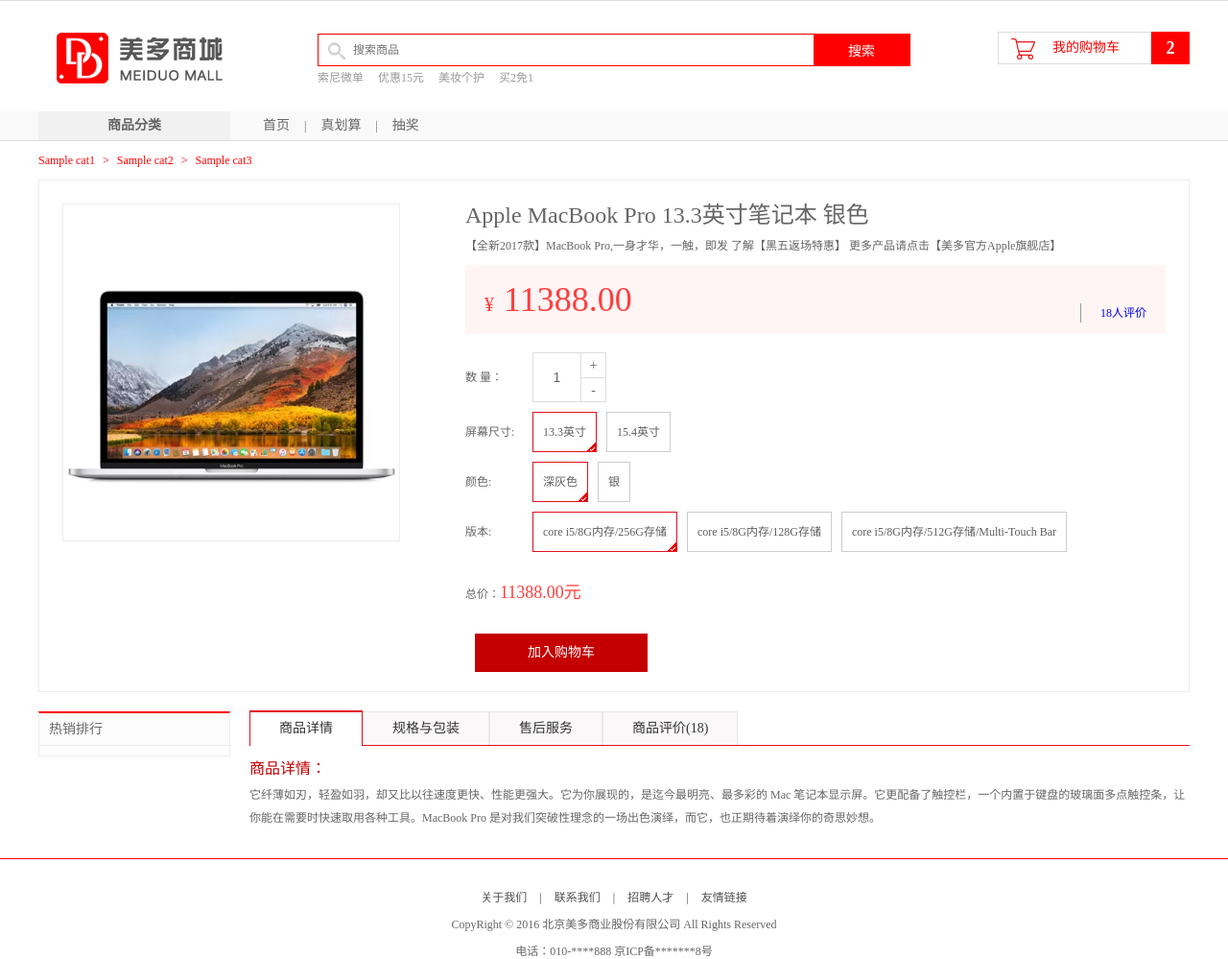
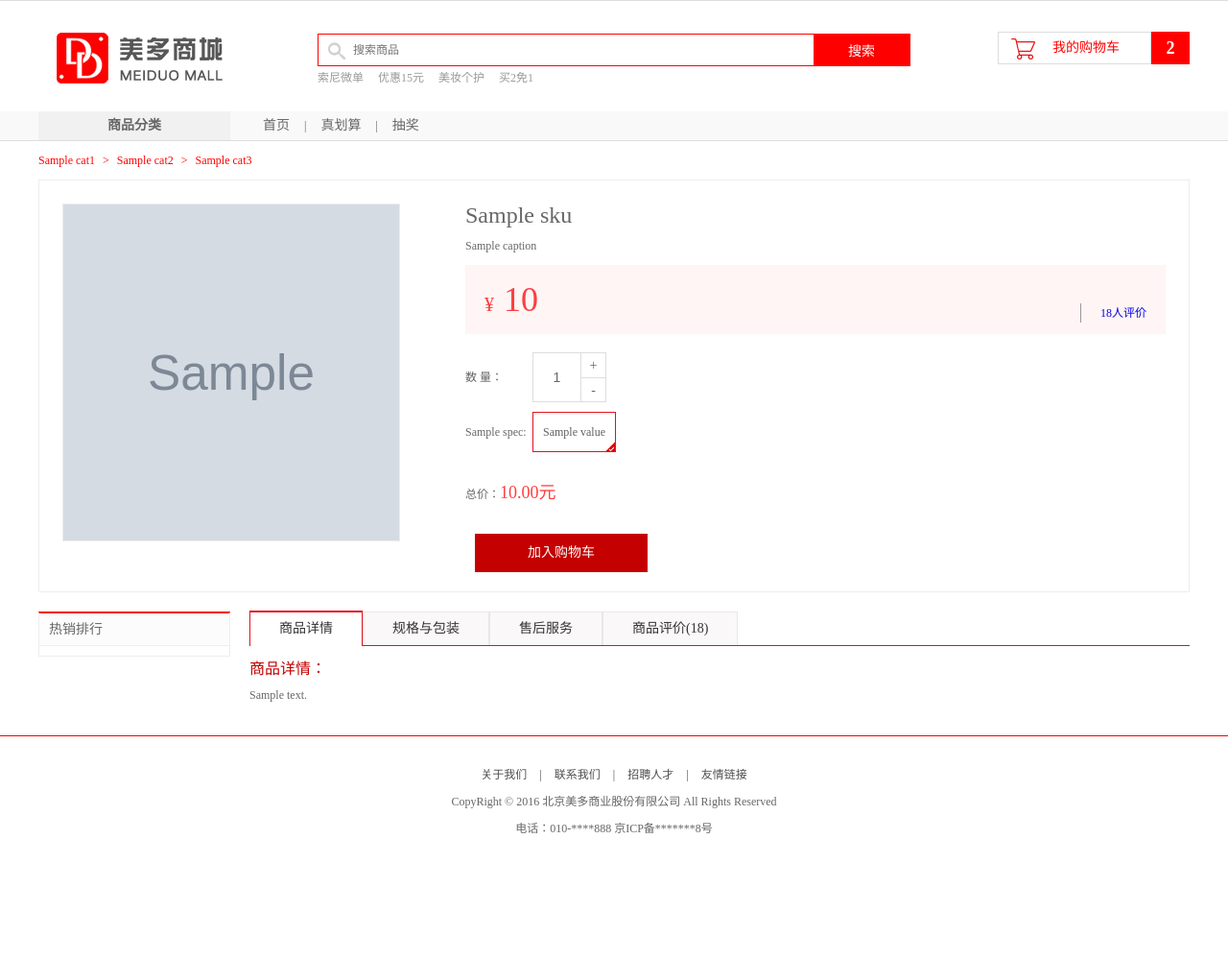
Before and after one commit to lisa530/meiduo, a Python web app: template meiduo_mall/meiduo_mall/templates/detail.html in a window 1280 px wide. Shown: the part 29-1028 px from the top of the page at 96% size. After the commit the page ends 897 px from the top, so only its background shows below. Run offline with Jinja, Linux system fonts and the light colour scheme; the template is opened without the code that fills it: most values are stand-ins (such as "Sample title", 1, 10 or a date in 2020); grey boxes marked "Sample" are stand-in pictures.

Commit message:
商品详情页：后端实现获取sku规格信息-前端渲染SKU商品规格信息

```diff
--- a/meiduo_mall/meiduo_mall/templates/detail.html
+++ b/meiduo_mall/meiduo_mall/templates/detail.html
@@ -115,12 +115,12 @@
         <a href="javascript:;">{{ breadcrumb.cat3.name }}</a>
 </div>
 	<div class="goods_detail_con clearfix">
-		<div class="goods_detail_pic fl"><img src="{{ static('images/goods_450.jpg') }}"></div>
+		<div class="goods_detail_pic fl"><img src="{{ sku.default_image.url }}"></div>
 		<div class="goods_detail_list fr">
-			<h3>Apple MacBook Pro 13.3英寸笔记本 银色</h3>
-			<p>【全新2017款】MacBook Pro,一身才华，一触，即发 了解【黑五返场特惠】 更多产品请点击【美多官方Apple旗舰店】</p>
+			<h3>{{ sku.name }}</h3>
+			<p>{{ sku.caption }}</p>
 			<div class="price_bar">
-				<span class="show_pirce">¥<em>11388.00</em></span>
+				<span class="show_pirce">¥<em>{{ sku.price }}</em></span>
 				<a href="javascript:;" class="goods_judge">18人评价</a>
 			</div>
 			<div class="goods_num clearfix">
@@ -131,23 +131,21 @@
                     <a @click="on_minus" class="minus fr">-</a>
 				</div>
 			</div>
-			<div class="type_select">
-				<label>屏幕尺寸:</label>
-				<a href="javascript:;" class="select">13.3英寸</a>
-				<a href="javascript:;">15.4英寸</a>
-			</div>
-			<div class="type_select">
-				<label>颜色:</label>
-				<a href="javascript:;" class="select">深灰色</a>
-				<a href="javascript:;">银</a>
-			</div>
-			<div class="type_select">
-				<label>版本:</label>
-				<a href="javascript:;" class="select">core i5/8G内存/256G存储</a>
-				<a href="javascript:;">core i5/8G内存/128G存储</a>
-				<a href="javascript:;">core i5/8G内存/512G存储/Multi-Touch Bar</a>
-			</div>
-			<div class="total">总价：<em>11388.00元</em></div>
+			{% for spec in specs %}
+            <div class="type_select">
+                <label>{{ spec.name }}:</label>
+                {% for option in spec.spec_options %}
+                    {% if option.sku_id == sku.id %}
+                    <a href="javascript:;" class="select">{{ option.value }}</a>
+                    {% elif option.sku_id %}
+                    <a href="{{ url('goods:detail', args=(option.sku_id, )) }}">{{ option.value }}</a>
+                    {% else %}
+                    <a href="javascript:;">{{ option.value }}</a>
+                    {% endif %}
+                {% endfor %}
+            </div>
+            {% endfor %}
+			<div class="total" v-cloak>总价：<em>[[ sku_amount ]]元</em></div>
 			<div class="operate_btn">
 				<a href="javascript:;" class="add_cart" id="add_cart">加入购物车</a>
 			</div>
@@ -176,19 +174,19 @@
 			<div @click="on_tab_content('detail')" class="tab_content" :class="tab_content.detail?'current':''">
 				<dl>
 					<dt>商品详情：</dt>
-					<dd>它纤薄如刃，轻盈如羽，却又比以往速度更快、性能更强大。它为你展现的，是迄今最明亮、最多彩的 Mac 笔记本显示屏。它更配备了触控栏，一个内置于键盘的玻璃面多点触控条，让你能在需要时快速取用各种工具。MacBook Pro 是对我们突破性理念的一场出色演绎，而它，也正期待着演绎你的奇思妙想。</dd>
+					<dd>{{ sku.spu.desc_detail|safe }}</dd>
 				</dl>
 			</div>
 			<div @click="on_tab_content('pack')" class="tab_content" :class="tab_content.pack?'current':''">
 				<dl>
 					<dt>规格与包装：</dt>
-					<dd>商品名称：AppleMacBook Pro 商品编号：7629508 商品毛重：2.53kg 商品产地：中国大陆 系统：MAC</dd>
+					<dd>{{ sku.spu.desc_pack|safe }}</dd>
 				</dl>
 			</div>
 			<div @click="on_tab_content('service')" class="tab_content" :class="tab_content.service?'current':''">
 				<dl>
 					<dt>售后服务：</dt>
-					<dd>本产品全国联保，享受三包服务，质保期为：1年质保</dd>
+					<dd>{{ sku.spu.desc_service|safe }}</dd>
 				</dl>
 			</div>
             <div @click="on_tab_content('comment')" class="tab_content" :class="tab_content.comment?'current':''">
@@ -223,7 +221,7 @@
 	</div>
     <script type="text/javascript">
 		let category_id = "{{ sku.category_id }}";
-		let sku_price = "";
+		let sku_price = "{{ sku.price }}";
         let sku_id = "";
     </script>
 	<script type="text/javascript" src="{{ static('js/common.js') }}"></script>
```
Also changed, not shown: meiduo_mall/meiduo_mall/apps/goods/views.py (+41 -1 lines).
